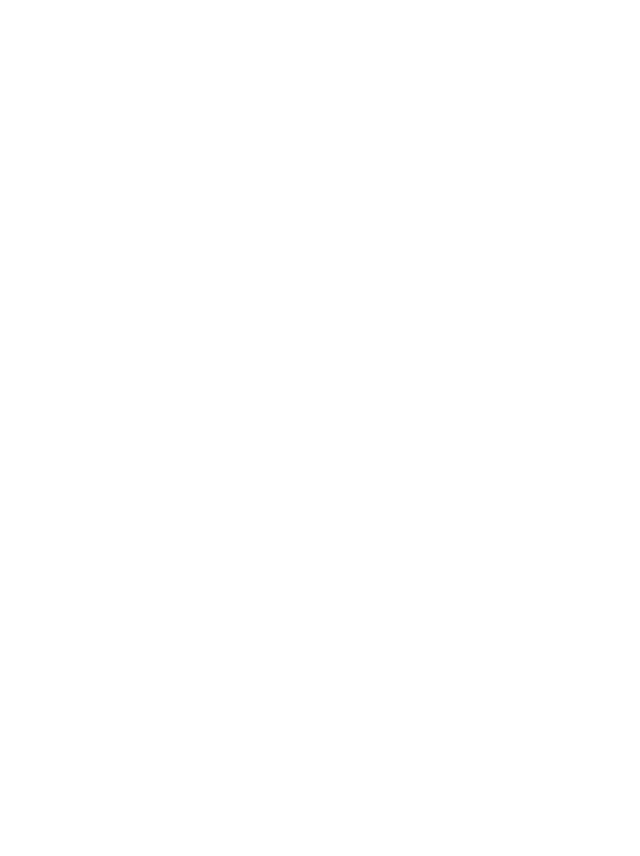
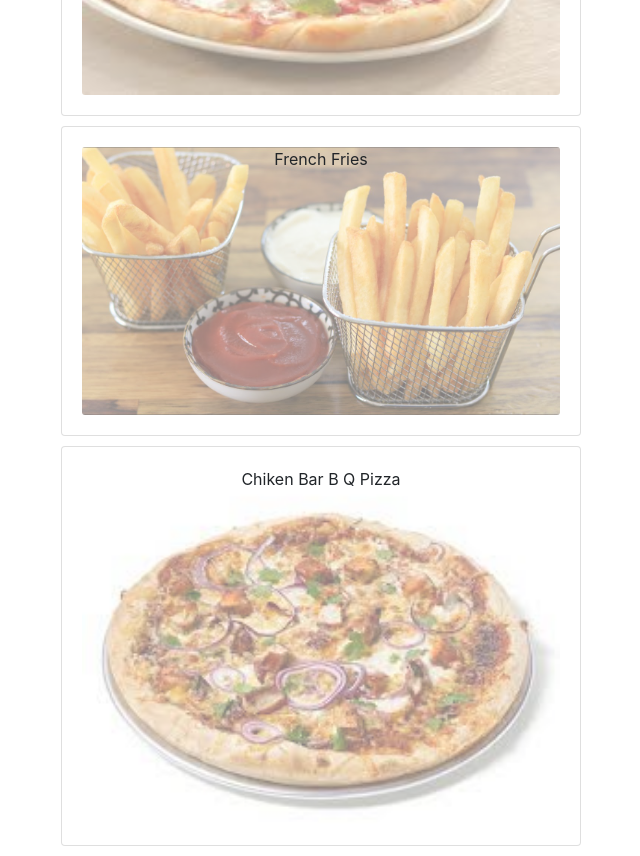
Before and after one commit to shohagahsan/bohubrihi-restaurant, a React (Create React App) app: page / in a window 1280 px wide. Shown: the part 840-1696 px from the top of the page, without its empty margins (34-674 px from the left). Before the commit the page ends 800 px from the top, so only its background shows below. Built offline with nearby package versions, Linux system fonts and the light colour scheme.

Commit message:
Designing Menu Item

```diff
--- a/src/components/body/MenuItem.js
+++ b/src/components/body/MenuItem.js
@@ -1,10 +1,23 @@
 import React from "react";
+import { Card, CardImg, CardImgOverlay, CardBody, CardTitle } from "reactstrap";
 
 const MenuItem = props => {
-    console.log(props);
     return (
         <div>
-
+            <Card style={{ margin: "10px" }}>
+                <CardBody>
+                    <CardImg
+                        width="100%"
+                        alt={props.dish.name}
+                        src={props.dish.image}
+                        style={{ opacity: "0.5" }}
+                    >
+                    </CardImg>
+                    <CardImgOverlay>
+                        <CardTitle>{props.dish.name}</CardTitle>
+                    </CardImgOverlay>
+                </CardBody>
+            </Card>
         </div>
     );
 }
--- a/src/data/dishes.js
+++ b/src/data/dishes.js
@@ -140,7 +140,7 @@
     {
         id: 3,
         name: 'Chiken Bar B Q Pizza',
-        image: 'assets/images/3cheken.jpg',
+        image: 'assets/images/3chicken.jpg',
         category: 'meal',
         label: 'Hot',
         price: '199',
```
